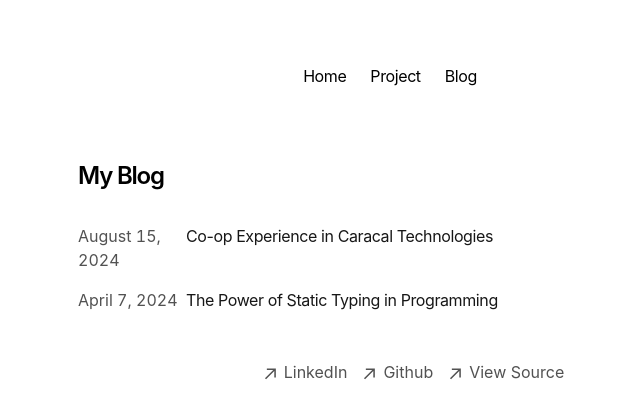
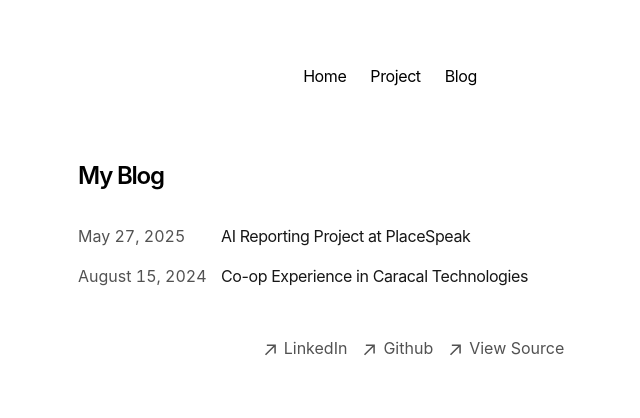
Before and after one commit to brianctb/personal-webpage, a Next.js app: page /blog in a window 1280 px wide. Shown: the top 418 px of the page, without its empty margins (226-866 px from the left). Built offline with nearby package versions, Linux system fonts and the light colour scheme.

Commit message:
add color customization to pillgroup

```diff
--- a/app/blog/[slug]/page.tsx
+++ b/app/blog/[slug]/page.tsx
@@ -94,7 +94,10 @@ export default async function Blog({ params }) {
           <p className="title font-semibold text-2xl mb-4">
             <span>Technologies</span>
           </p>
-          <PillGroup items={post.metadata.technologies} />
+          <PillGroup
+            items={post.metadata.technologies}
+            pillClassName='bg-emerald-900/70'
+          />
         </>
       )}
       <article className="prose">
--- a/app/blog/posts/static-typing.mdx
+++ b/app/blog/posts/placespeak-project.mdx
@@ -1,6 +1,6 @@
 ---
-title: "The Power of Static Typing in Programming"
-publishedAt: "2024-04-07"
+title: "AI Reporting Project at PlaceSpeak"
+publishedAt: "2025-05-27"
 ---
 
 In the ever-evolving landscape of software development, the debate between dynamic and static typing continues to be a hot topic. While dynamic typing offers flexibility and rapid development, static typing brings its own set of powerful advantages that can significantly improve the quality and maintainability of code. In this post, we'll explore why static typing is crucial for developers, accompanied by practical examples through markdown code snippets.
--- a/app/components/pillGroup.tsx
+++ b/app/components/pillGroup.tsx
@@ -10,7 +10,7 @@ export const PillGroup = ({
     pillClassName = ''
 }: PillGroupProps) => {
     const baseGroupClasses = 'mt-2 flex flex-wrap gap-2';
-    const basePillClasses = 'px-4 py-2 rounded-full font-medium bg-emerald-900/70 text-neutral-400 min-w-[100px] text-center';
+    const basePillClasses = 'px-4 py-2 rounded-full font-medium text-neutral-400 min-w-[100px] text-center';
 
     return (
         <div className={`${baseGroupClasses} ${className}`}>
--- a/app/components/posts.tsx
+++ b/app/components/posts.tsx
@@ -23,7 +23,7 @@ export function BlogPosts() {
             href={`/blog/${post.slug}`}
           >
             <div className="w-full flex flex-col md:flex-row space-x-0 md:space-x-2">
-              <p className="text-neutral-600 dark:text-neutral-400 w-[100px] tabular-nums">
+              <p className="text-neutral-600 dark:text-neutral-400 w-[135px] tabular-nums">
                 {formatDate(post.metadata.publishedAt, false)}
               </p>
               <p className="text-neutral-900 dark:text-neutral-100 tracking-tight">
--- a/app/components/project/projectCard.tsx
+++ b/app/components/project/projectCard.tsx
@@ -45,6 +45,7 @@ export const ProjectCard = ({ project }: { project: Project }) => {
                         <PillGroup
                             items={project.techStack}
                             className='lg: justify-center'
+                            pillClassName='bg-emerald-900/70'
                         />
                         <p className="mt-2 w-full text-xl text-left lg:text-center text-neutral-700 dark:text-neutral-300">
                             {"Duties"}
```
